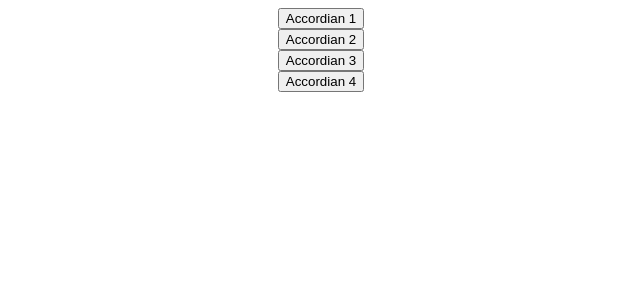
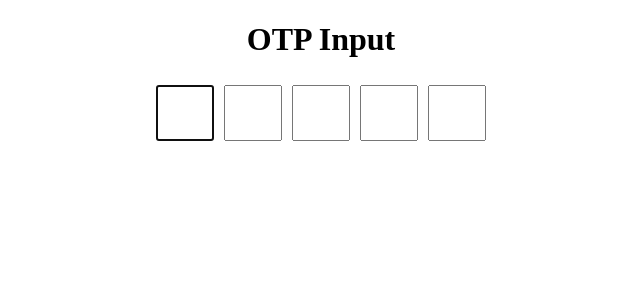
Before and after one commit to Bhupesh-aher/Frontend-machine-coding-round, a React (Vite) app: page / in a window 1280 px wide. Shown: the top 300 px of the page, without its empty margins (319-959 px from the left). Built offline with nearby package versions, Linux system fonts and the light colour scheme.

Commit message:
OTP Input

```diff
--- a/src/App.jsx
+++ b/src/App.jsx
@@ -1,6 +1,6 @@
 import React from 'react';
 import './index.css';
-import Accordian from './Accordion/Accordian';
+import InputOTP from './OTP Input/InputOTP';
 
 
 
@@ -10,7 +10,7 @@ function App() {
 
     return (
       <div className='app'>
-        <Accordian />
+        <InputOTP/>
       </div>
     )
 }
--- /dev/null
+++ b/src/OTP Input/InputOTP.jsx
@@ -0,0 +1,51 @@
+import React, { useEffect, useRef, useState } from 'react'
+import './style.css'
+
+const OTP_DIGITS_COUNT = 5;
+
+const InputOTP = () => {
+
+    const [inputArr, setInputArr] = useState(new Array(OTP_DIGITS_COUNT).fill(""));
+    const refArr = useRef([]);
+
+    useEffect(() => {
+        refArr.current[0]?.focus();
+    }, [])
+
+    const handleOnChnage = (value, index) => {
+       if(isNaN(value)) return;
+
+       const newArr = [...inputArr];
+       const newValue = value.trim();
+
+       newArr[index] = newValue.slice(-1);
+       setInputArr(newArr);
+       newValue && refArr.current[index+1]?.focus();
+    }
+
+    const handleOnKeyDown = (e, index) => {
+        if(!e.target.value && e.key === "Backspace"){
+            refArr.current[index - 1]?.focus();
+
+        }
+    }
+
+    return (
+        <div>
+            <h1>OTP Input</h1>
+
+            {
+                inputArr.map((input, index) => (
+                    <input className='otp-input' key={index} type="text"
+                        value={inputArr[index]}
+                        onChange={(e) => handleOnChnage(e.target.value, index)}
+                        ref={(input) => (refArr.current[index] = input)}
+                        onKeyDown={(e) => handleOnKeyDown(e, index)}
+                        />
+                ))
+            }
+        </div>
+    )
+}
+
+export default InputOTP
--- /dev/null
+++ b/src/OTP Input/style.css
@@ -0,0 +1,7 @@
+.otp-input{
+    width: 50px;
+    height: 50px;
+    text-align: center;
+    font-size: 40px;
+    margin: 5px;
+}
```
Also changed, not shown: 1 other file (tests, documents, lock files or other folders).
